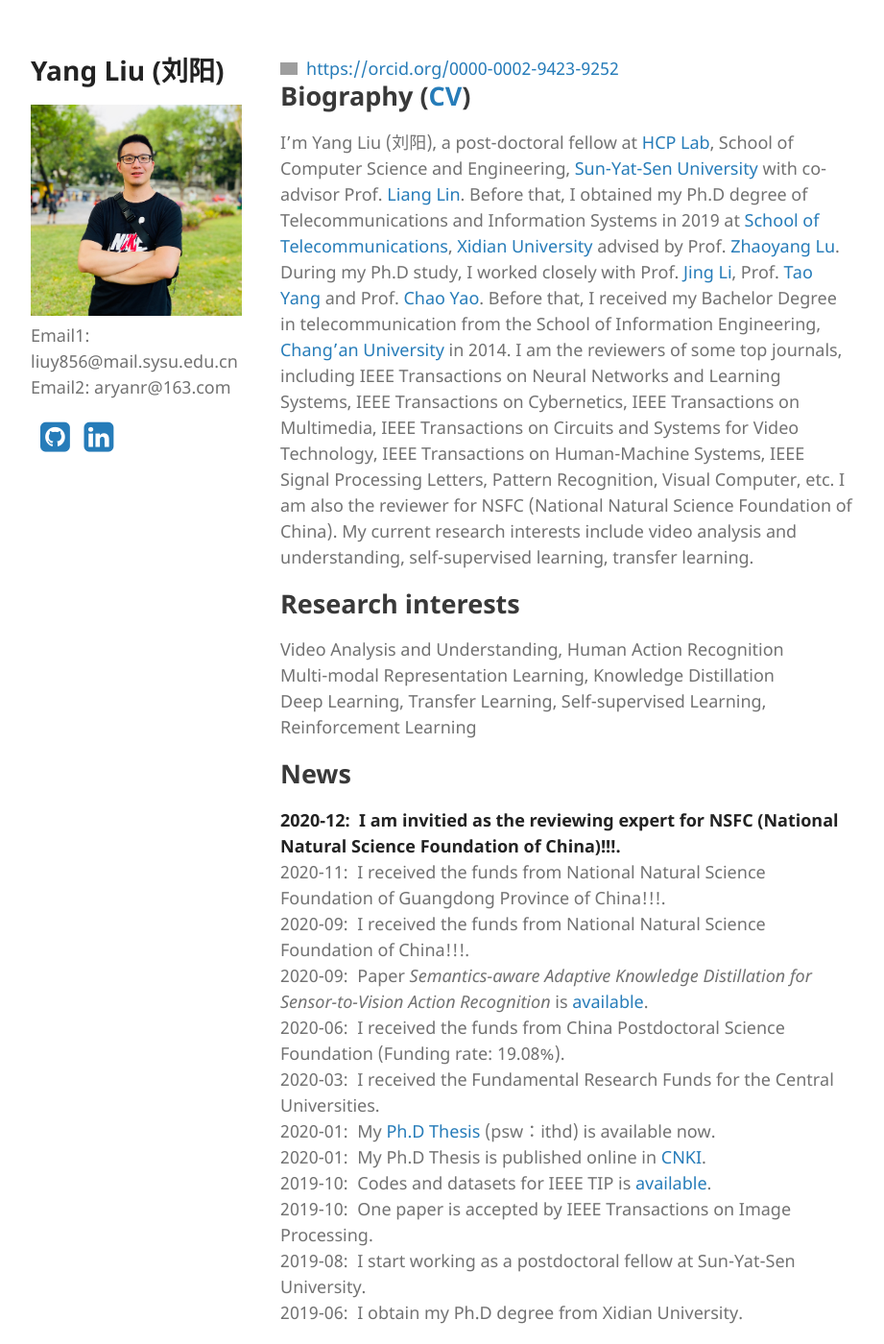
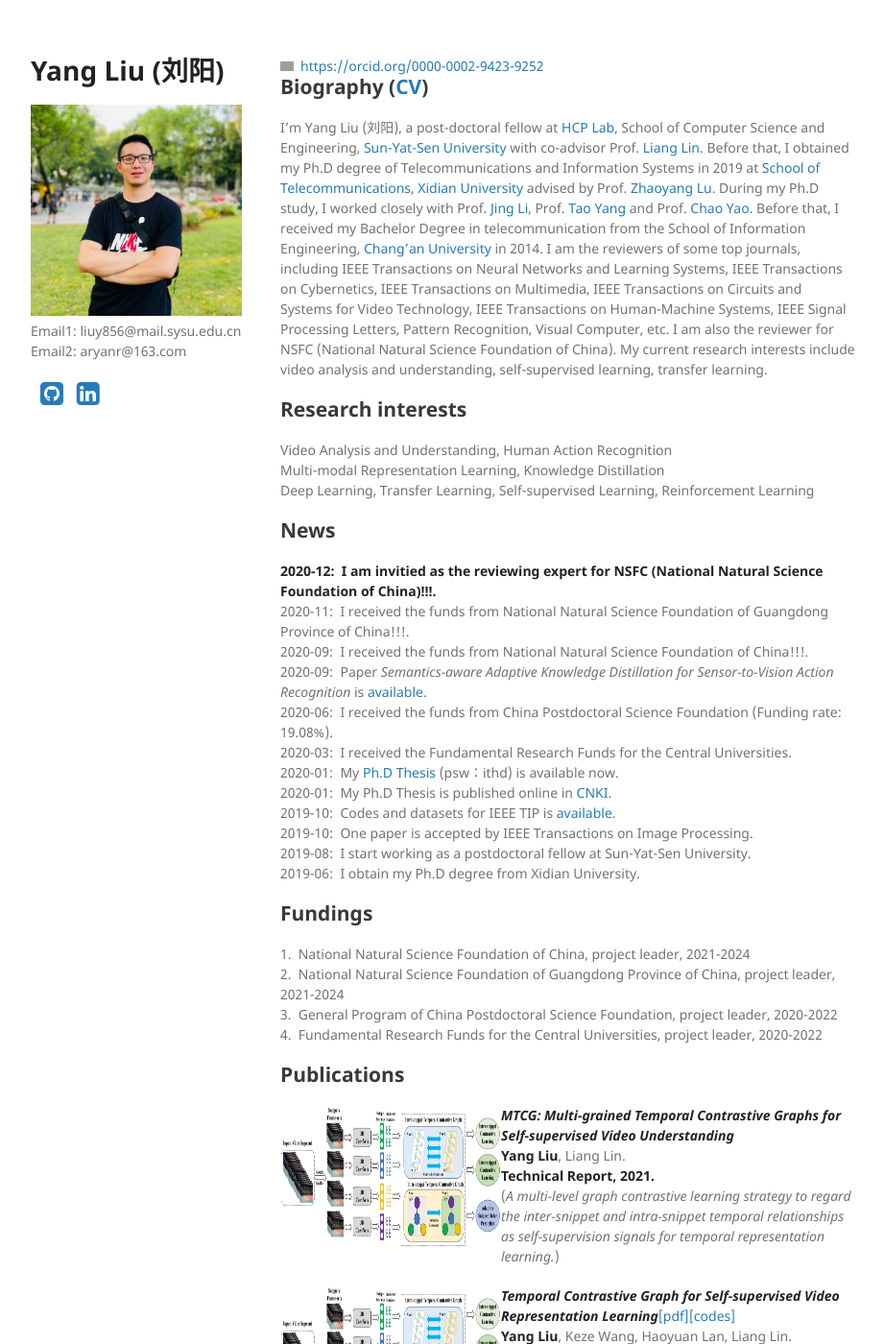
Before and after one commit to YangLiu9208/home, a Jekyll site: the page built from index.md, in a window 1280 px wide and 1400 px high. Shown: the whole window at 96% size, without its empty margins (178-1099 px from the left). Built offline with Jekyll 4.4.1, drawn with Linux system fonts in a browser that asks for light colours; a style sheet for code colours, icons or effects is not loaded; grey boxes are pictures that could not be loaded.

Commit message:
Update jekyll-theme-minimal.scss

```diff
--- a/_sass/jekyll-theme-minimal.scss
+++ b/_sass/jekyll-theme-minimal.scss
@@ -4,9 +4,9 @@
 body {
   background-color: #fff;
   padding:50px;
-  font: 18px/1.5 "Noto Sans", "Helvetica Neue", Helvetica, Arial, sans-serif;
+  font: 14px/1.5 "Noto Sans", "Helvetica Neue", Helvetica, Arial, sans-serif;
   color:#727272;
-  font-weight:500;
+  font-weight:400;
 }
 
 h1, h2, h3, h4, h5, h6 {
```
